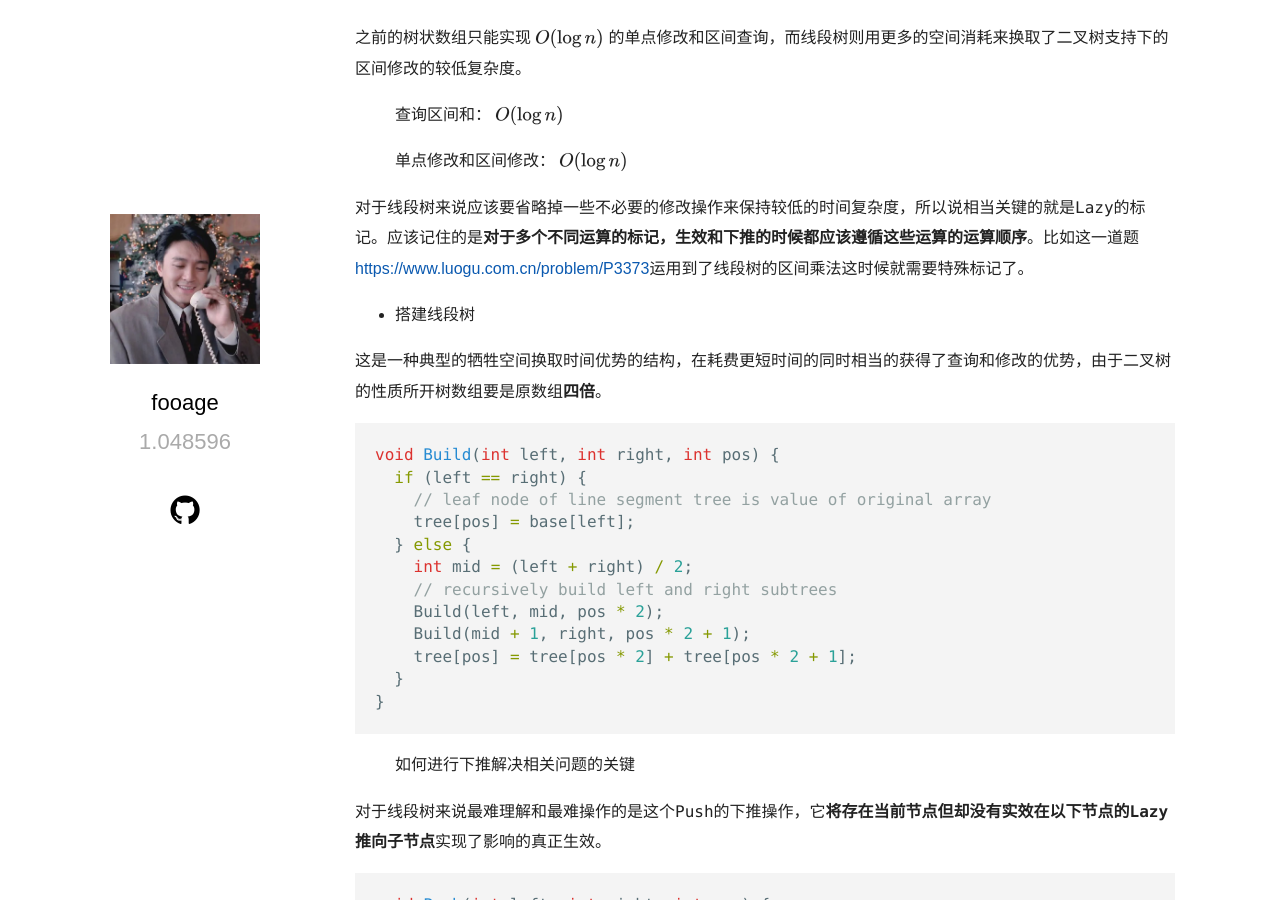
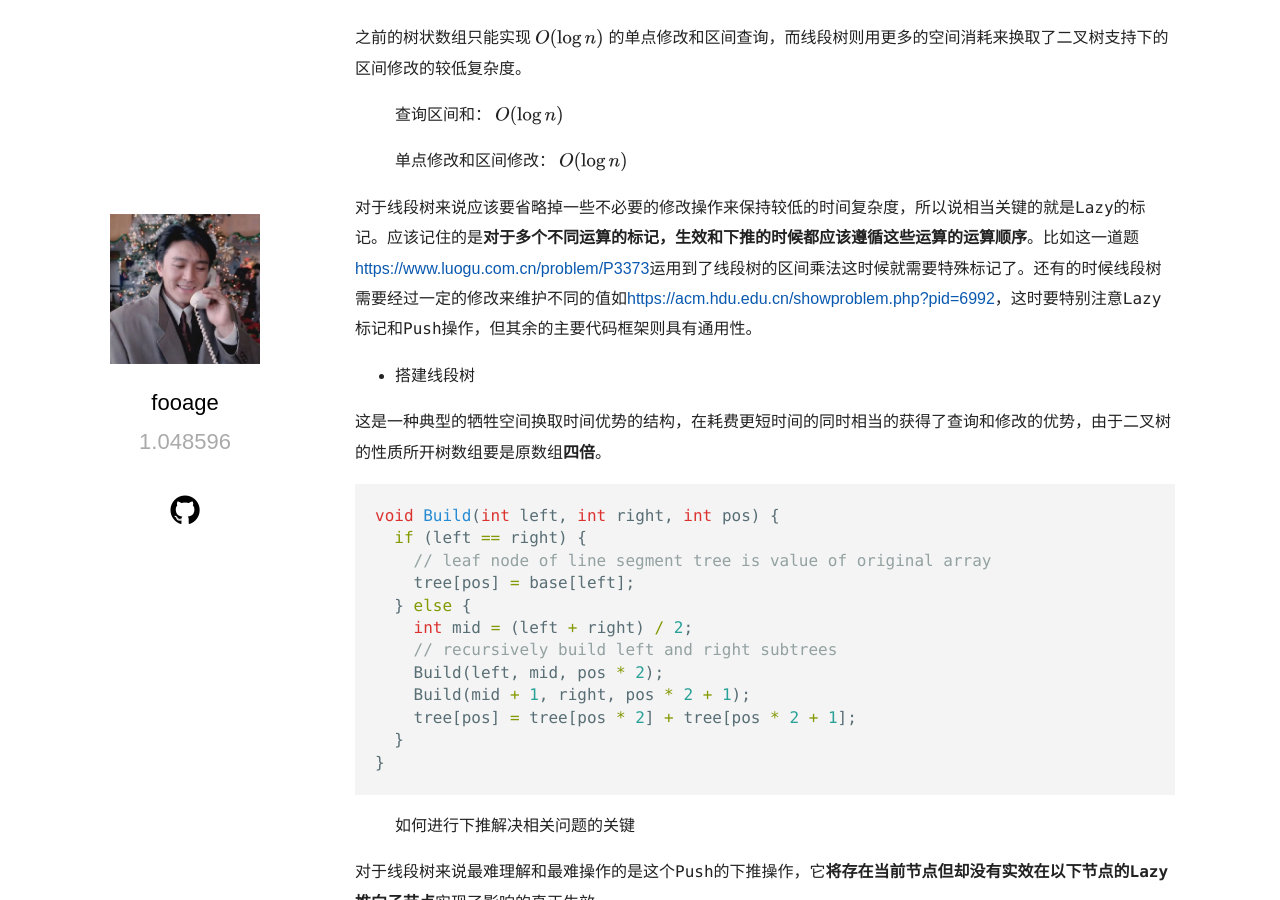
Before and after one commit to fooage/fooage, a Jekyll site: the page built from _posts/2021-07-31-区间及RMQ问题总结.md, in a window 1280 px wide and 900 px high, scrolled down 1755 px. Built offline with Jekyll 4.4.1, drawn with Linux system fonts in a browser that asks for light colours; some web fonts are replaced; some of the changed text lies outside the part shown.

Commit message:
Added example to post

```diff
--- a/_posts/2020-10-16-区间及RMQ问题总结.md
+++ b/_posts/2021-07-31-区间及RMQ问题总结.md
@@ -71,7 +71,7 @@ int Query(int left, int right) {
 >
 > 单点修改和区间修改： $O(\log n)$
 
-对于线段树来说应该要省略掉一些不必要的修改操作来保持较低的时间复杂度，所以说相当关键的就是`Lazy`的标记。应该记住的是**对于多个不同运算的标记，生效和下推的时候都应该遵循这些运算的运算顺序**。比如这一道题<https://www.luogu.com.cn/problem/P3373>运用到了线段树的区间乘法这时候就需要特殊标记了。
+对于线段树来说应该要省略掉一些不必要的修改操作来保持较低的时间复杂度，所以说相当关键的就是`Lazy`的标记。应该记住的是**对于多个不同运算的标记，生效和下推的时候都应该遵循这些运算的运算顺序**。比如这一道题<https://www.luogu.com.cn/problem/P3373>运用到了线段树的区间乘法这时候就需要特殊标记了。还有的时候线段树需要经过一定的修改来维护不同的值如<https://acm.hdu.edu.cn/showproblem.php?pid=6992>，这时要特别注意`Lazy`标记和`Push`操作，但其余的主要代码框架则具有通用性。
 
 - 搭建线段树
 
```
Also changed, not shown: other parts of _posts/2021-07-31-区间及RMQ问题总结.md (+1 -1 lines).
